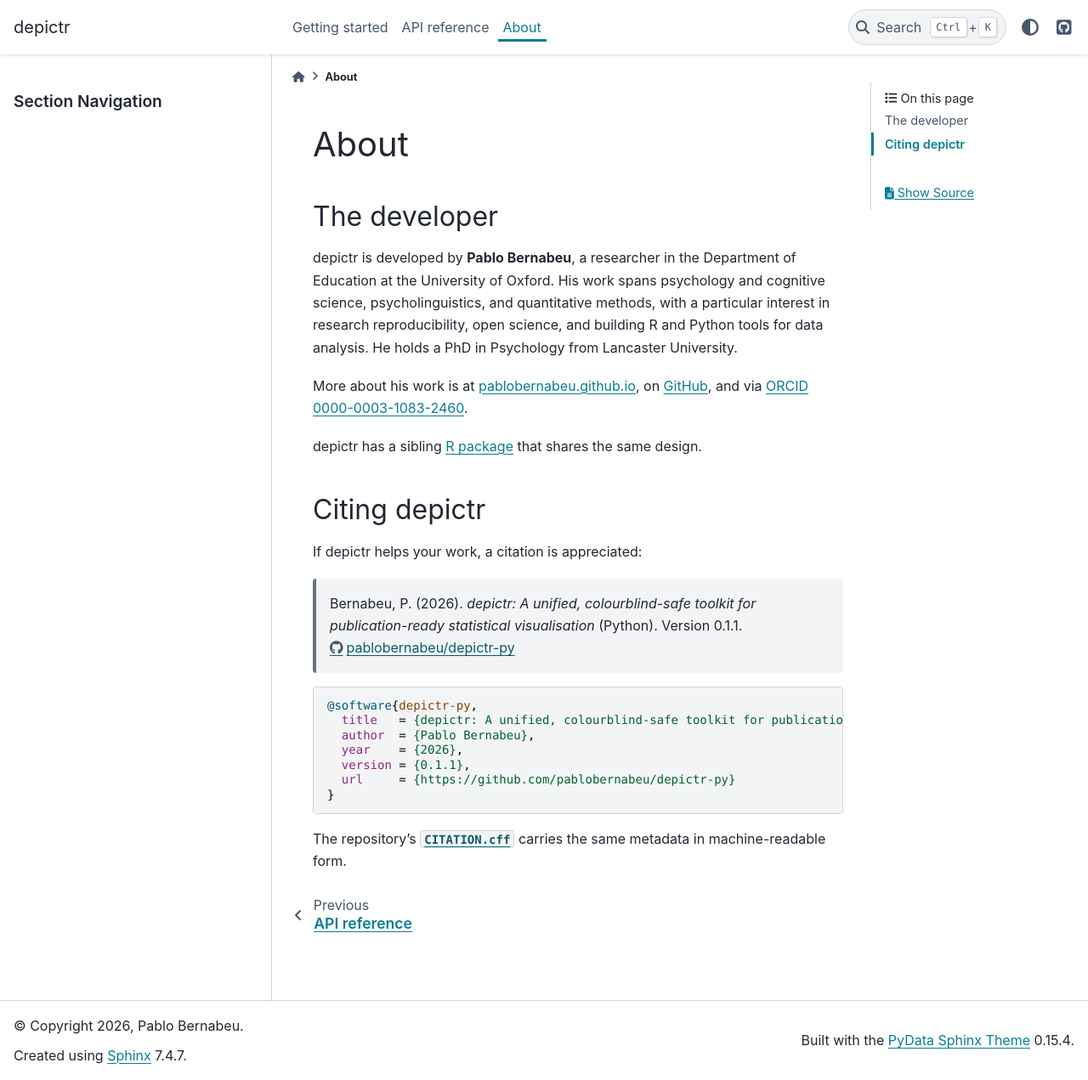
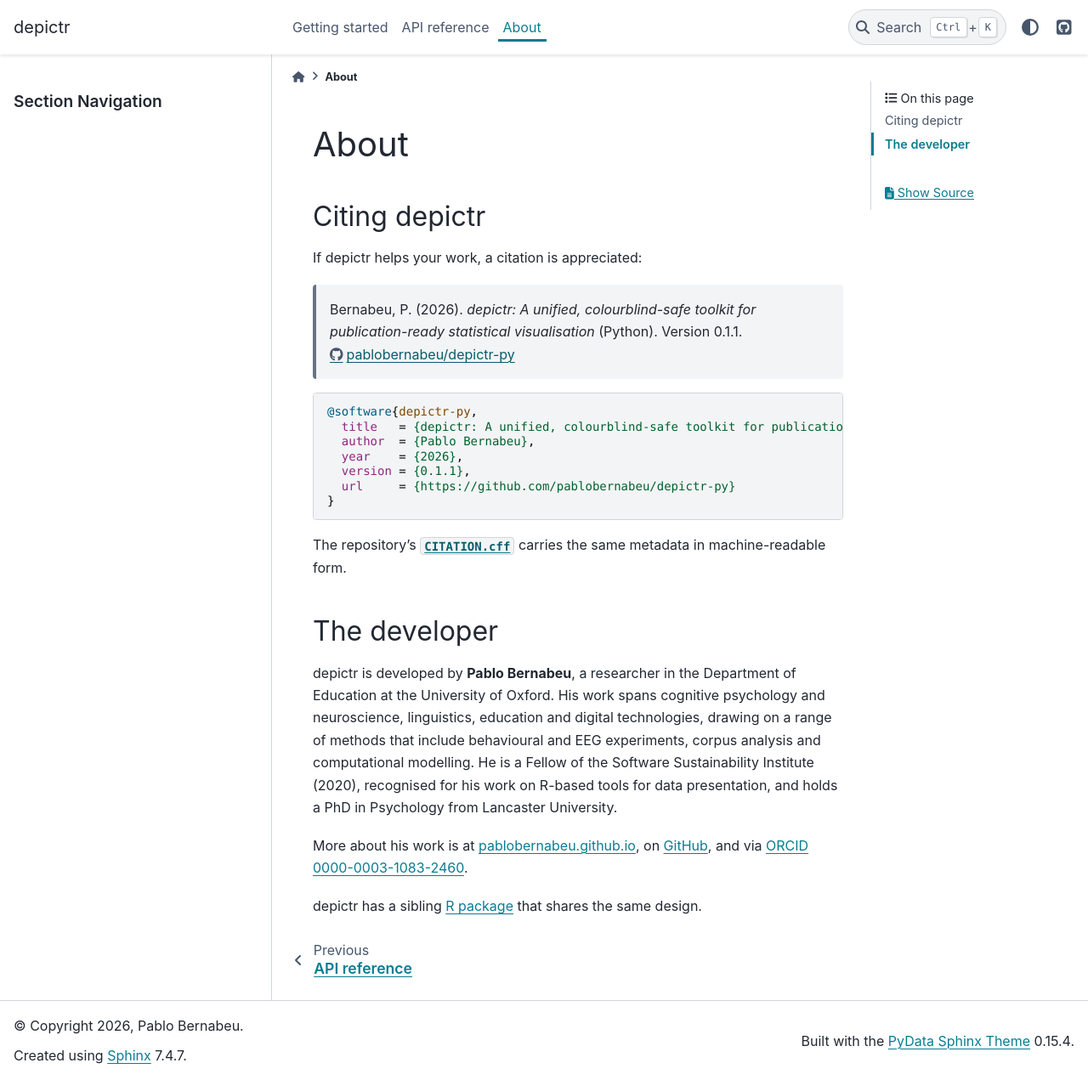
Before and after one commit to pablobernabeu/depictr-py, a Sphinx documentation site: the page built from docs/about.md, in a window 1280 px wide and 1271 px high. Shown: the whole window at 85% size. Built offline with Sphinx 7.4.7 and the PyData theme 0.15.4, drawn with Linux system fonts in a browser that asks for light colours; pages that are not in the unit, such as notebooks, are missing from menus; the version number is read from the project's files by our own code.

Commit message:
About page: reorder and enrich the developer bio
Match the author's other project sites: "Citing depictr" first, then "The
developer", with sourced detail on research methods and the Software
Sustainability Institute fellowship. Verified by building the Sphinx docs.

Co-Authored-By: Claude Sonnet 5 <noreply@anthropic.com>

```diff
--- a/docs/about.md
+++ b/docs/about.md
@@ -1,19 +1,4 @@
 # About
-
-## The developer
-
-depictr is developed by **Pablo Bernabeu**, a researcher in the Department of
-Education at the University of Oxford. His work spans psychology and cognitive
-science, psycholinguistics, and quantitative methods, with a particular interest
-in research reproducibility, open science, and building R and Python tools for
-data analysis. He holds a PhD in Psychology from Lancaster University.
-
-More about his work is at [pablobernabeu.github.io](https://pablobernabeu.github.io),
-on [GitHub](https://github.com/pablobernabeu), and via
-[ORCID 0000-0003-1083-2460](https://orcid.org/0000-0003-1083-2460).
-
-depictr has a sibling [R package](https://github.com/pablobernabeu/depictr) that
-shares the same design.
 
 ## Citing depictr
 
@@ -36,3 +21,20 @@ If depictr helps your work, a citation is appreciated:
 The repository's
 [`CITATION.cff`](https://github.com/pablobernabeu/depictr-py/blob/main/CITATION.cff)
 carries the same metadata in machine-readable form.
+
+## The developer
+
+depictr is developed by **Pablo Bernabeu**, a researcher in the Department of
+Education at the University of Oxford. His work spans cognitive psychology and
+neuroscience, linguistics, education and digital technologies, drawing on a
+range of methods that include behavioural and EEG experiments, corpus analysis
+and computational modelling. He is a Fellow of the Software Sustainability
+Institute (2020), recognised for his work on R-based tools for data
+presentation, and holds a PhD in Psychology from Lancaster University.
+
+More about his work is at [pablobernabeu.github.io](https://pablobernabeu.github.io),
+on [GitHub](https://github.com/pablobernabeu), and via
+[ORCID 0000-0003-1083-2460](https://orcid.org/0000-0003-1083-2460).
+
+depictr has a sibling [R package](https://github.com/pablobernabeu/depictr) that
+shares the same design.
```
